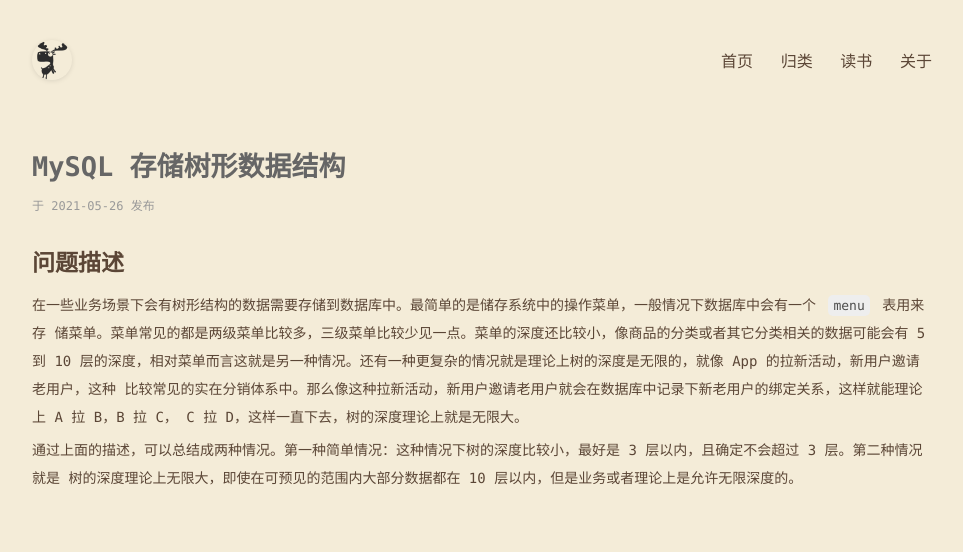
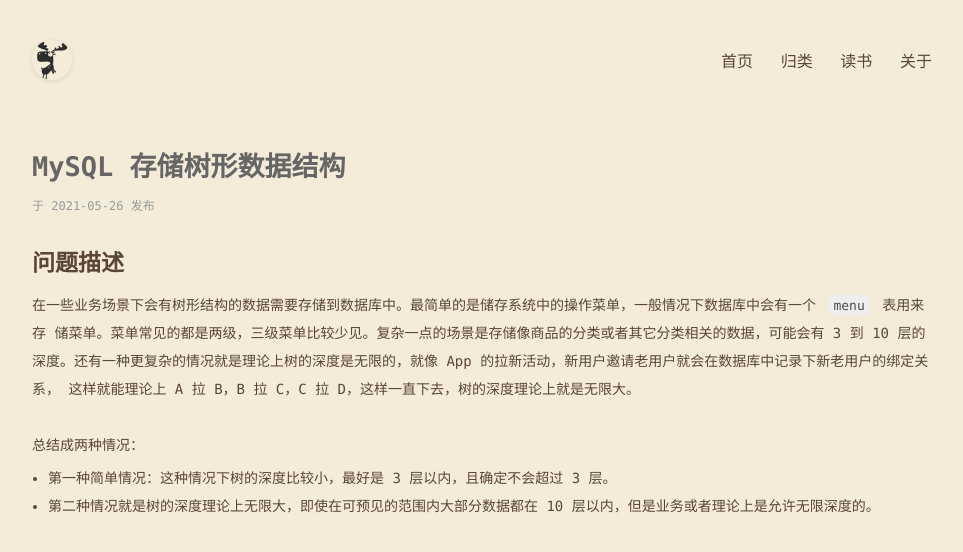
Before and after one commit to Suomea/Suomea.github.io, a Jekyll site: the page built from _posts/2021-05-26-MySQL 存储树形数据结构.md, in a window 1280 px wide. Shown: the top 552 px of the page, without its empty margins (158-1121 px from the left). Built offline with Jekyll 4.4.1, drawn with Linux system fonts in a browser that asks for light colours; some web fonts are replaced.

Commit message:
:tada: 更新。

```diff
--- a/_posts/2021-05-26-MySQL 存储树形数据结构.md
+++ b/_posts/2021-05-26-MySQL 存储树形数据结构.md
@@ -6,10 +6,10 @@ categories: [MySQL]
 
 ## 问题描述
 在一些业务场景下会有树形结构的数据需要存储到数据库中。最简单的是储存系统中的操作菜单，一般情况下数据库中会有一个 `menu` 表用来存
-储菜单。菜单常见的都是两级菜单比较多，三级菜单比较少见一点。菜单的深度还比较小，像商品的分类或者其它分类相关的数据可能会有 5 到 10
-层的深度，相对菜单而言这就是另一种情况。还有一种更复杂的情况就是理论上树的深度是无限的，就像 App 的拉新活动，新用户邀请老用户，这种
-比较常见的实在分销体系中。那么像这种拉新活动，新用户邀请老用户就会在数据库中记录下新老用户的绑定关系，这样就能理论上 A 拉 B，B 拉 C，
-C 拉 D，这样一直下去，树的深度理论上就是无限大。
-
-通过上面的描述，可以总结成两种情况。第一种简单情况：这种情况下树的深度比较小，最好是 3 层以内，且确定不会超过 3 层。第二种情况就是
-树的深度理论上无限大，即使在可预见的范围内大部分数据都在 10 层以内，但是业务或者理论上是允许无限深度的。
+储菜单。菜单常见的都是两级，三级菜单比较少见。复杂一点的场景是存储像商品的分类或者其它分类相关的数据，可能会有 3 到 10
+层的深度。还有一种更复杂的情况就是理论上树的深度是无限的，就像 App 的拉新活动，新用户邀请老用户就会在数据库中记录下新老用户的绑定关系，
+这样就能理论上 A 拉 B，B 拉 C，C 拉 D，这样一直下去，树的深度理论上就是无限大。
+<br/>
+总结成两种情况：
+- 第一种简单情况：这种情况下树的深度比较小，最好是 3 层以内，且确定不会超过 3 层。
+- 第二种情况就是树的深度理论上无限大，即使在可预见的范围内大部分数据都在 10 层以内，但是业务或者理论上是允许无限深度的。
```
